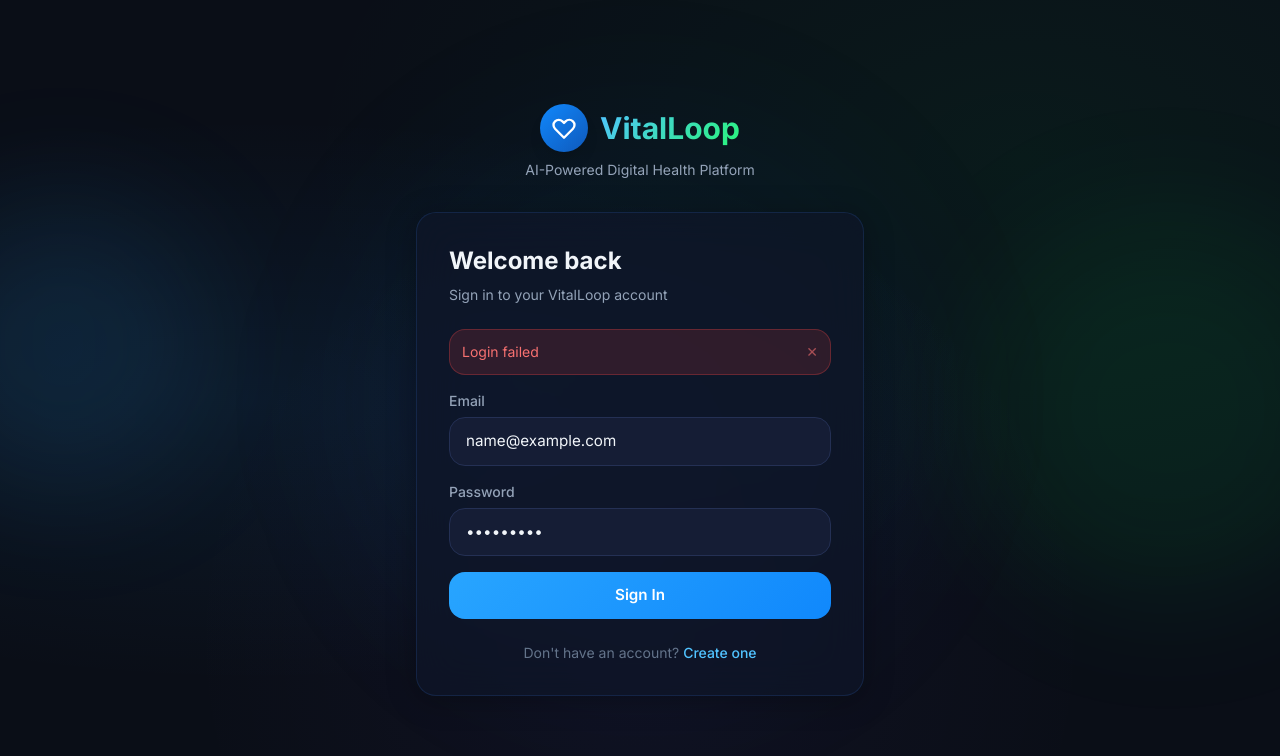
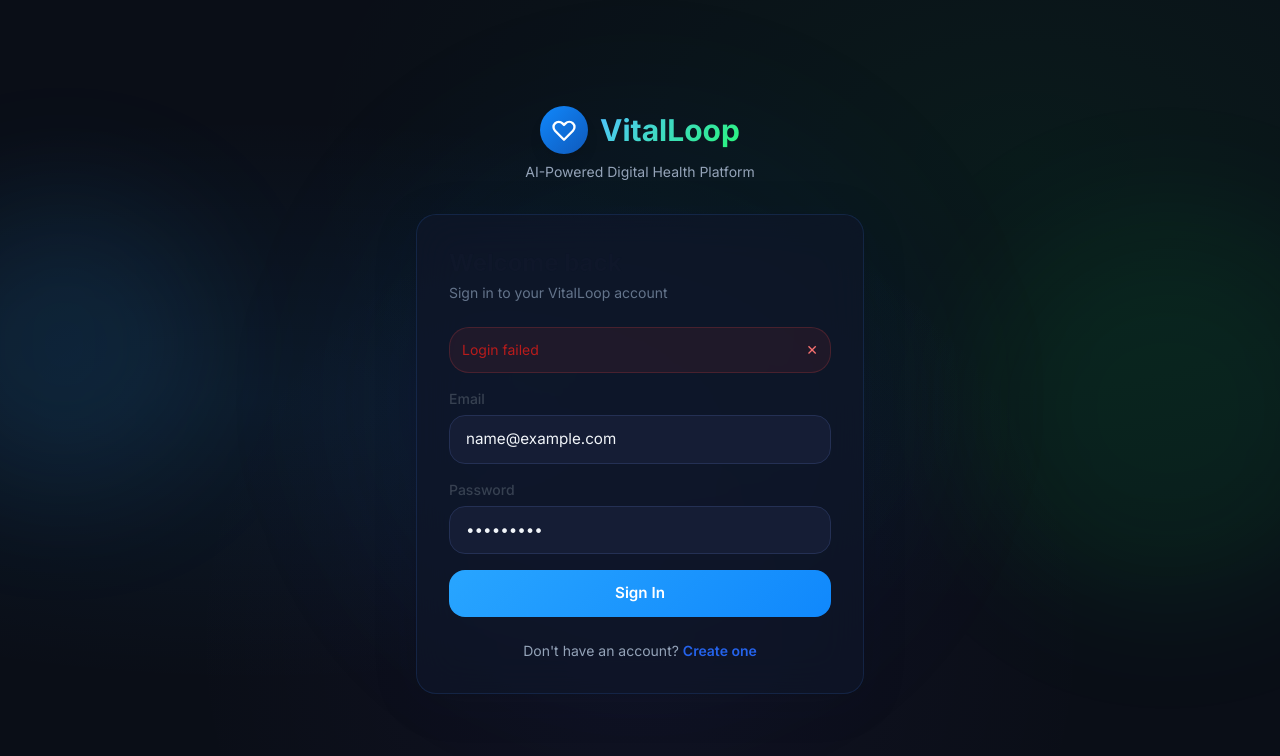
Before and after one commit to karen-elisha/VitalLoop, a React (Vite) app in the folder frontend/: page /login in a window 1280 px wide. Both pictures are taken after typing "name@example.com", "Sample123" into the empty fields and a click on the button "Sign In". Shown: the top 756 px of the page. Built offline with nearby package versions, Linux system fonts and the light colour scheme; no server answers.

Commit message:
Update Login page

```diff
--- a/frontend/src/pages/Auth/LoginPage.tsx
+++ b/frontend/src/pages/Auth/LoginPage.tsx
@@ -19,20 +19,44 @@ export default function LoginPage() {
   };
 
   return (
-    <div className="glass-card p-8">
-      <h2 className="text-2xl font-bold text-text-primary mb-2">Welcome back</h2>
-      <p className="text-text-secondary text-sm mb-6">Sign in to your VitalLoop account</p>
+    <div
+      className="glass-card p-8"
+      style={{ boxShadow: '0 8px 48px rgba(15, 23, 42, 0.10), 0 2px 8px rgba(15, 23, 42, 0.06)' }}
+    >
+      <h2 className="text-2xl font-bold mb-1" style={{ color: '#0f172a' }}>Welcome back</h2>
+      <p className="text-sm mb-6" style={{ color: '#64748b' }}>
+        Sign in to your VitalLoop account
+      </p>
 
       {error && (
-        <div className="mb-4 p-3 rounded-lg bg-danger-500/15 border border-danger-500/30 text-danger-400 text-sm">
-          {error}
-          <button onClick={clearError} className="float-right text-danger-400/60 hover:text-danger-400">✕</button>
+        <div
+          className="mb-4 p-3 rounded-xl text-sm flex items-start justify-between"
+          style={{
+            background: 'rgba(239, 68, 68, 0.08)',
+            border: '1px solid rgba(239, 68, 68, 0.20)',
+            color: '#b91c1c',
+          }}
+        >
+          <span>{error}</span>
+          <button
+            onClick={clearError}
+            className="ml-2 transition-opacity hover:opacity-60"
+            style={{ color: '#f87171' }}
+          >
+            ✕
+          </button>
         </div>
       )}
 
       <form onSubmit={handleSubmit} className="space-y-4">
         <div>
-          <label htmlFor="login-email" className="block text-sm font-medium text-text-secondary mb-1.5">Email</label>
+          <label
+            htmlFor="login-email"
+            className="block text-sm font-medium mb-1.5"
+            style={{ color: '#374151' }}
+          >
+            Email
+          </label>
           <input
             id="login-email"
             type="email"
@@ -46,7 +70,13 @@ export default function LoginPage() {
         </div>
 
         <div>
-          <label htmlFor="login-password" className="block text-sm font-medium text-text-secondary mb-1.5">Password</label>
+          <label
+            htmlFor="login-password"
+            className="block text-sm font-medium mb-1.5"
+            style={{ color: '#374151' }}
+          >
+            Password
+          </label>
           <input
             id="login-password"
             type="password"
@@ -76,9 +106,13 @@ export default function LoginPage() {
         </button>
       </form>
 
-      <p className="mt-6 text-center text-sm text-text-muted">
+      <p className="mt-6 text-center text-sm" style={{ color: '#94a3b8' }}>
         Don't have an account?{' '}
-        <Link to="/register" className="text-brand-400 hover:text-brand-300 font-medium transition-colors">
+        <Link
+          to="/register"
+          className="font-semibold transition-colors"
+          style={{ color: '#2563eb' }}
+        >
           Create one
         </Link>
       </p>
```
